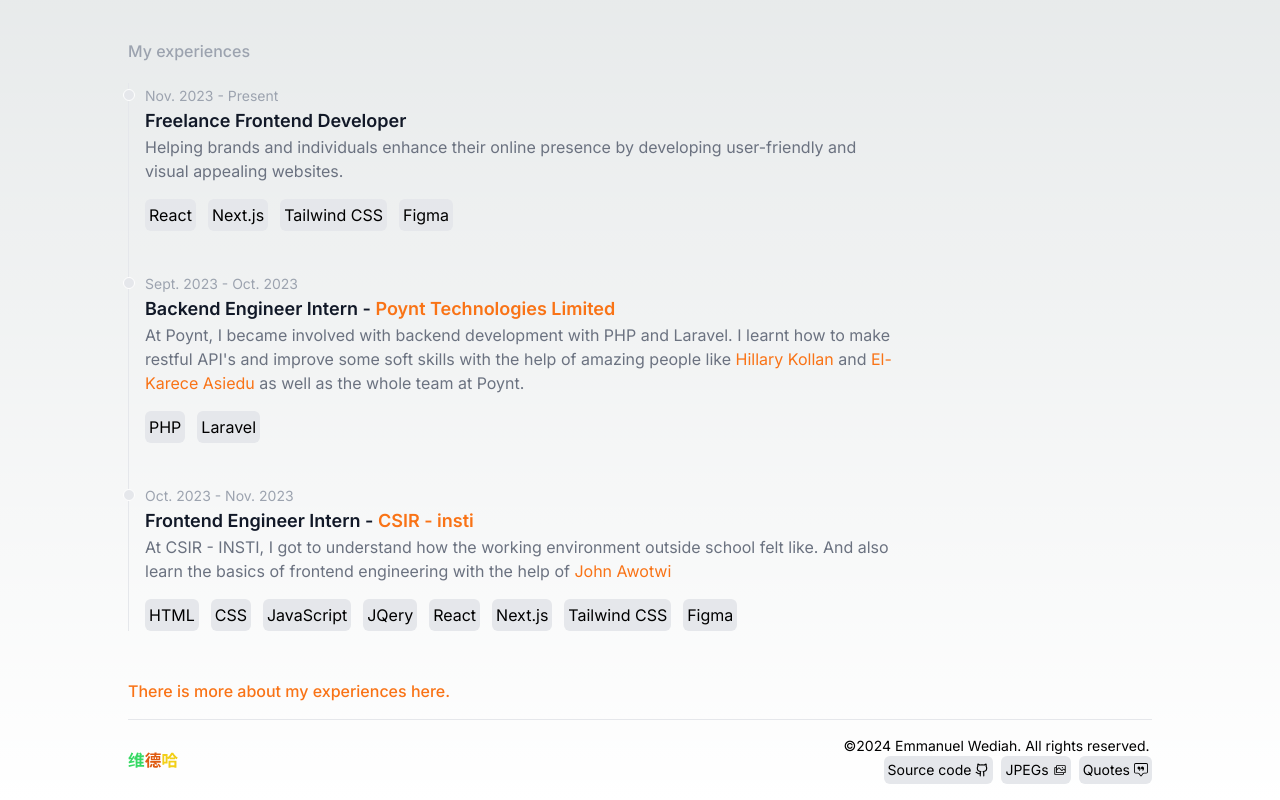
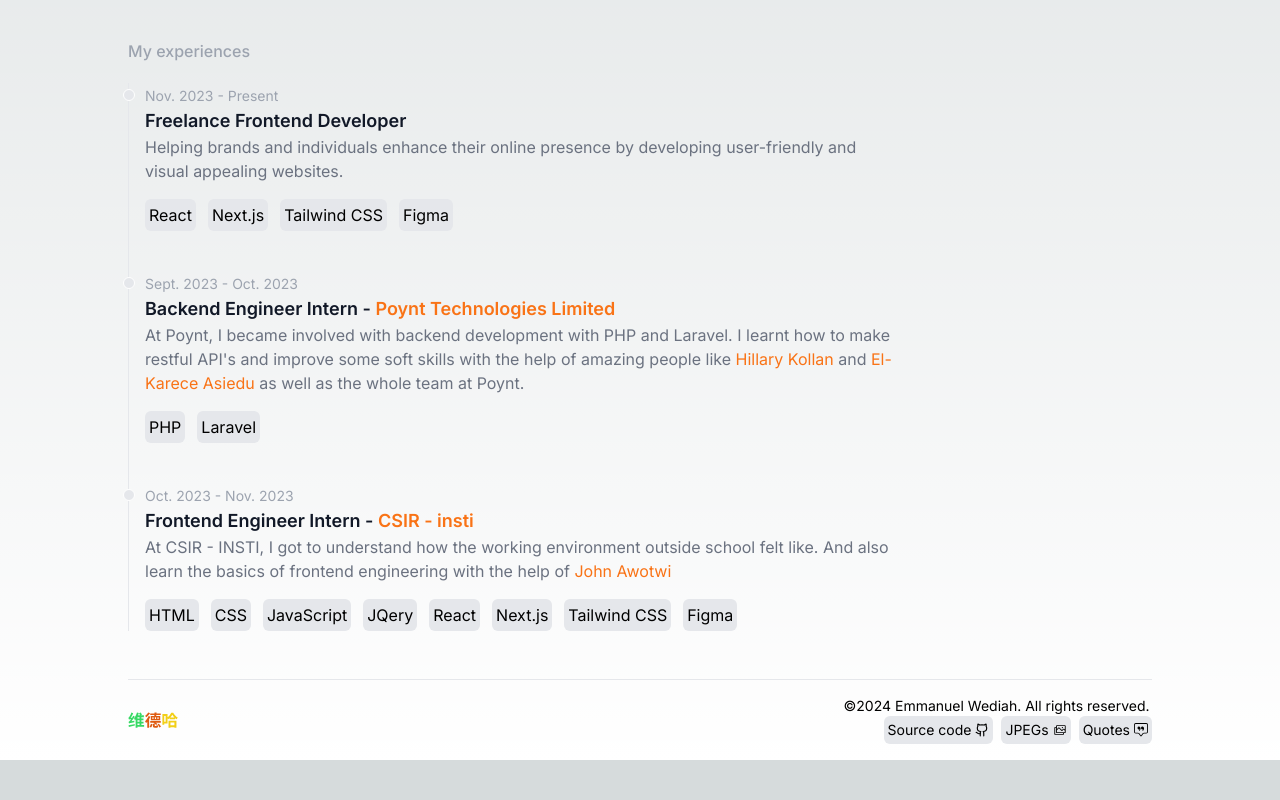
Before and after one commit to Wediah/my-portfolio, a Next.js app: page /about in a window 1280 px wide. Shown: the part 613-1413 px from the top of the page. After the commit the page ends 1373 px from the top, so only its background shows below. Built offline with nearby package versions, Linux system fonts and the light colour scheme.

Commit message:
Commented out button that is not currently in use

```diff
--- a/app/about/page.js
+++ b/app/about/page.js
@@ -88,7 +88,7 @@ function page() {
             </li>
         </ol>
 
-        <button className='text-orange-500 text-md font-medium'type="button" onClick={handleClick}>There is more about my experiences here.</button>
+        {/* <button className='text-orange-500 text-md font-medium'type="button" onClick={handleClick}>There is more about my experiences here.</button> */}
 
 
 
```
